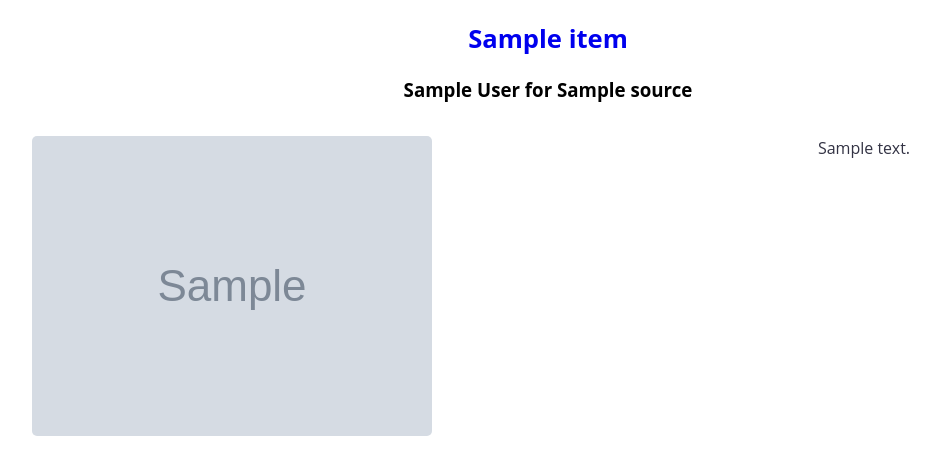
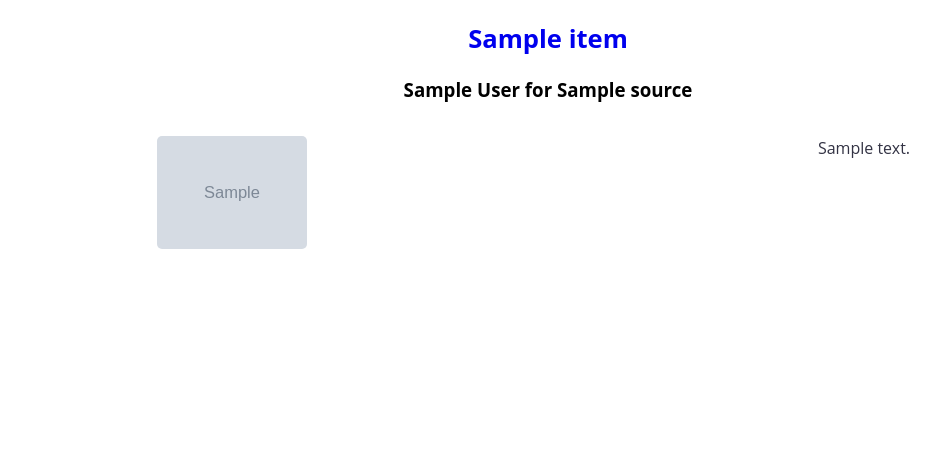
Before and after one commit to paul-here/team10, a Flask app: template team10/templates/newsapi.html in a window 1280 px wide. Shown: the top 475 px of the page, without its empty margins (92-1032 px from the left). Run offline with Flask 2, Linux system fonts and the light colour scheme; the template is opened without the code that fills it: most values are stand-ins (such as "Sample title", 1, 10 or a date in 2020); grey boxes marked "Sample" are stand-in pictures; some libraries are stand-ins or nearby versions.

Commit message:
.news-img

```diff
--- a/team10/static/style.css
+++ b/team10/static/style.css
@@ -34,6 +34,12 @@ a {
 img {
     border-radius: 20px;
     padding: 15px;
+}
+
+.news-img {
+    border-radius: 20px;
+    padding: 15px;
+    width: 150px;
 }
 
 iframe {
--- a/team10/templates/newsapi.html
+++ b/team10/templates/newsapi.html
@@ -12,7 +12,7 @@
         <h3>{{item['author']}} for {{item['source']['name']}}</h3>
         <div class="row">
           <div class="column">
-            <img src="{{item['urlToImage']}}"/>
+            <img src="{{item['urlToImage']}}" class="news-img"/>
           </div>
           <div class="column">
             <p>{{item['description']}}</p>
```
